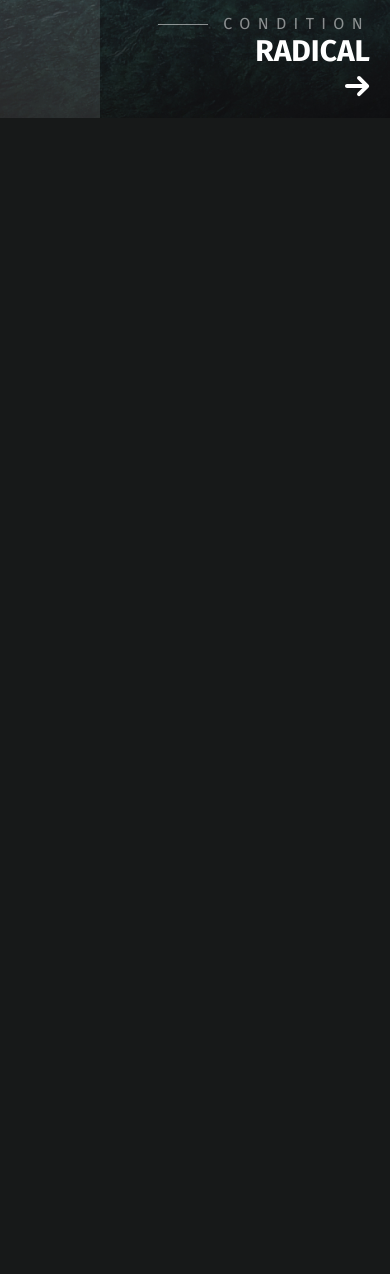
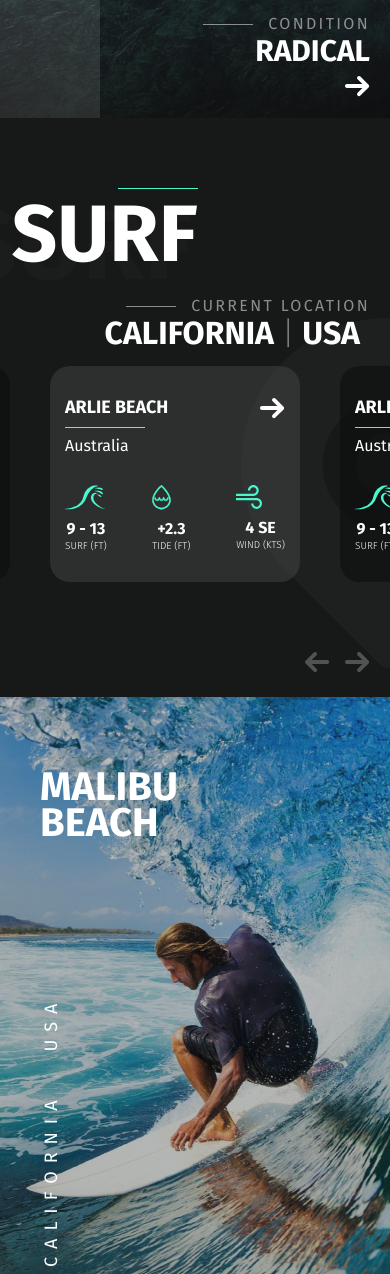
Before and after one commit to vantonenko13/go_surf, a plain HTML site: page index.html in a window 390 px wide. Shown: the part 726-2000 px from the top of the page. Before the commit the page ends 848 px from the top, so only its background shows below. Drawn offline with nearby package versions, Linux system fonts and the light colour scheme.

Commit message:
Реализован адаптив для <section class=surf> и слайдеров

```diff
--- a/index.html
+++ b/index.html
@@ -211,7 +211,7 @@
         </div>
       </div>
     </header>
-    <!-- <main>
+    <main>
       <div class="container">
         <section class="surf">
           <div class="title">
@@ -232,12 +232,8 @@
               <div class="slider-dots__content">
                 <div class="slider-dots__content-row">
                   <div class="slider-dots__content-head">
-                    <div class="slider-dots__content-title">
-                      Arlie Beach
-                    </div>
-                    <div class="slider-dots__content-subtitle">
-                      Australia
-                    </div>
+                    <div class="slider-dots__content-title">Arlie Beach</div>
+                    <div class="slider-dots__content-subtitle">Australia</div>
                   </div>
                   <a href="#" class="slider-dots__content-link">
                     <img src="img/arrow-right.svg" alt="" />
@@ -267,12 +263,8 @@
               <div class="slider-dots__content">
                 <div class="slider-dots__content-row">
                   <div class="slider-dots__content-head">
-                    <div class="slider-dots__content-title">
-                      Arlie Beach
-                    </div>
-                    <div class="slider-dots__content-subtitle">
-                      Australia
-                    </div>
+                    <div class="slider-dots__content-title">Arlie Beach</div>
+                    <div class="slider-dots__content-subtitle">Australia</div>
                   </div>
                   <a href="#" class="slider-dots__content-link">
                     <img src="img/arrow-right.svg" alt="" />
@@ -302,12 +294,8 @@
               <div class="slider-dots__content">
                 <div class="slider-dots__content-row">
                   <div class="slider-dots__content-head">
-                    <div class="slider-dots__content-title">
-                      Arlie Beach
-                    </div>
-                    <div class="slider-dots__content-subtitle">
-                      Australia
-                    </div>
+                    <div class="slider-dots__content-title">Arlie Beach</div>
+                    <div class="slider-dots__content-subtitle">Australia</div>
                   </div>
                   <a href="#" class="slider-dots__content-link">
                     <img src="img/arrow-right.svg" alt="" />
@@ -337,12 +325,8 @@
               <div class="slider-dots__content">
                 <div class="slider-dots__content-row">
                   <div class="slider-dots__content-head">
-                    <div class="slider-dots__content-title">
-                      Arlie Beach
-                    </div>
-                    <div class="slider-dots__content-subtitle">
-                      Australia
-                    </div>
+                    <div class="slider-dots__content-title">Arlie Beach</div>
+                    <div class="slider-dots__content-subtitle">Australia</div>
                   </div>
                   <a href="#" class="slider-dots__content-link">
                     <img src="img/arrow-right.svg" alt="" />
@@ -372,12 +356,8 @@
               <div class="slider-dots__content">
                 <div class="slider-dots__content-row">
                   <div class="slider-dots__content-head">
-                    <div class="slider-dots__content-title">
-                      Arlie Beach
-                    </div>
-                    <div class="slider-dots__content-subtitle">
-                      Australia
-                    </div>
+                    <div class="slider-dots__content-title">Arlie Beach</div>
+                    <div class="slider-dots__content-subtitle">Australia</div>
                   </div>
                   <a href="#" class="slider-dots__content-link">
                     <img src="img/arrow-right.svg" alt="" />
@@ -407,12 +387,8 @@
               <div class="slider-dots__content">
                 <div class="slider-dots__content-row">
                   <div class="slider-dots__content-head">
-                    <div class="slider-dots__content-title">
-                      Arlie Beach
-                    </div>
-                    <div class="slider-dots__content-subtitle">
-                      Australia
-                    </div>
+                    <div class="slider-dots__content-title">Arlie Beach</div>
+                    <div class="slider-dots__content-subtitle">Australia</div>
                   </div>
                   <a href="#" class="slider-dots__content-link">
                     <img src="img/arrow-right.svg" alt="" />
@@ -442,12 +418,8 @@
               <div class="slider-dots__content">
                 <div class="slider-dots__content-row">
                   <div class="slider-dots__content-head">
-                    <div class="slider-dots__content-title">
-                      Arlie Beach
-                    </div>
-                    <div class="slider-dots__content-subtitle">
-                      Australia
-                    </div>
+                    <div class="slider-dots__content-title">Arlie Beach</div>
+                    <div class="slider-dots__content-subtitle">Australia</div>
                   </div>
                   <a href="#" class="slider-dots__content-link">
                     <img src="img/arrow-right.svg" alt="" />
@@ -477,12 +449,8 @@
               <div class="slider-dots__content">
                 <div class="slider-dots__content-row">
                   <div class="slider-dots__content-head">
-                    <div class="slider-dots__content-title">
-                      Arlie Beach
-                    </div>
-                    <div class="slider-dots__content-subtitle">
-                      Australia
-                    </div>
+                    <div class="slider-dots__content-title">Arlie Beach</div>
+                    <div class="slider-dots__content-subtitle">Australia</div>
                   </div>
                   <a href="#" class="slider-dots__content-link">
                     <img src="img/arrow-right.svg" alt="" />
@@ -509,9 +477,10 @@
             </div>
           </div>
           <div class="surf-slider">
-            <div
-              class="surf-box"
-              style="background-image: url('img/slide-1.jpg');"
+            <div class="surf-box">
+              <div
+                class="surf-box__wrapper"
+                style="background-image: url('img/slide-1.jpg')"
               >
                 <div class="surf-box__inner">
                   <div class="surf-box__inner-title">Malibu beach</div>
@@ -523,9 +492,12 @@
                   </div>
                 </div>
               </div>
-            <div
-              class="surf-box"
-              style="background-image: url('img/slide-2.jpg');"
+            </div>
+            <div class="surf-box">
+              <div
+                class="surf-box__wrapper"
+                style="background-image: url('img/slide-2.jpg')"
+                v
               >
                 <div class="surf-box__inner">
                   <div class="surf-box__inner-title">Airlie Beach</div>
@@ -537,9 +509,11 @@
                   </div>
                 </div>
               </div>
-            <div
-              class="surf-box"
-              style="background-image: url('img/slide-3.png');"
+            </div>
+            <div class="surf-box">
+              <div
+                class="surf-box__wrapper"
+                style="background-image: url('img/slide-3.png')"
               >
                 <div class="surf-box__inner">
                   <div class="surf-box__inner-title">Cloud Nine</div>
@@ -551,9 +525,11 @@
                   </div>
                 </div>
               </div>
-            <div
-              class="surf-box"
-              style="background-image: url('img/slide-4.png');"
+            </div>
+            <div class="surf-box">
+              <div
+                class="surf-box__wrapper"
+                style="background-image: url('img/slide-4.png')"
               >
                 <div class="surf-box__inner">
                   <div class="surf-box__inner-title">Vieux Boucau</div>
@@ -565,9 +541,11 @@
                   </div>
                 </div>
               </div>
-            <div
-              class="surf-box"
-              style="background-image: url('img/slide-1.jpg');"
+            </div>
+            <div class="surf-box">
+              <div
+                class="surf-box__wrapper"
+                style="background-image: url('img/slide-1.jpg')"
               >
                 <div class="surf-box__inner">
                   <div class="surf-box__inner-title">Malibu beach</div>
@@ -579,9 +557,11 @@
                   </div>
                 </div>
               </div>
-            <div
-              class="surf-box"
-              style="background-image: url('img/slide-2.jpg');"
+            </div>
+            <div class="surf-box">
+              <div
+                class="surf-box__wrapper"
+                style="background-image: url('img/slide-2.jpg')"
               >
                 <div class="surf-box__inner">
                   <div class="surf-box__inner-title">Airlie Beach</div>
@@ -593,9 +573,11 @@
                   </div>
                 </div>
               </div>
-            <div
-              class="surf-box"
-              style="background-image: url('img/slide-3.png');"
+            </div>
+            <div class="surf-box">
+              <div
+                class="surf-box__wrapper"
+                style="background-image: url('img/slide-3.png')"
               >
                 <div class="surf-box__inner">
                   <div class="surf-box__inner-title">Cloud Nine</div>
@@ -607,9 +589,11 @@
                   </div>
                 </div>
               </div>
-            <div
-              class="surf-box"
-              style="background-image: url('img/slide-4.png');"
+            </div>
+            <div class="surf-box">
+              <div
+                class="surf-box__wrapper"
+                style="background-image: url('img/slide-4.png')"
               >
                 <div class="surf-box__inner">
                   <div class="surf-box__inner-title">Vieux Boucau</div>
@@ -622,8 +606,9 @@
                 </div>
               </div>
             </div>
+          </div>
         </section>
-        <section class="holder">
+        <!-- <section class="holder">
           <div class="container">
             <div class="title">
               <span
@@ -1978,9 +1963,9 @@
           <div class="footer__copy">
             © Go-Surf 2018. All Rights Reserved.
           </div>
-        </footer>
-      </div>
-    </main> -->
+        </footer> -->
+      </div>
+    </main>
 
     <script src="https://ajax.googleapis.com/ajax/libs/jquery/3.4.1/jquery.min.js"></script>
     <script src="js/libs.min.js"></script>
--- a/js/main.js
+++ b/js/main.js
@@ -13,6 +13,12 @@ $(function () {
     slidesToShow: 4,
     slidesToScroll: 4,
     asNavFor: ".header__slider",
+    responsive: [
+      {
+        breakpoint: 961,
+        settings: "unslick",
+      },
+    ],
   });
 
   $(".surf-slider").slick({
@@ -23,6 +29,35 @@ $(function () {
     nextArrow:
       '<img class="slider-arrows slider-arrows__right" src="img/arrow-right.svg" alt="" />',
     asNavFor: ".slider-map",
+    responsive: [
+      {
+        breakpoint: 1210,
+        settings: {
+          slidesToShow: 3,
+        },
+      },
+      {
+        breakpoint: 900,
+        settings: {
+          slidesToShow: 2,
+          centerMode: true,
+        },
+      },
+      {
+        breakpoint: 720,
+        settings: {
+          slidesToShow: 1,
+          centerMode: true,
+        },
+      },
+      {
+        breakpoint: 426,
+        settings: {
+          slidesToShow: 1,
+          centerMode: false,
+        },
+      },
+    ],
   });
 
   $(".slider-map").slick({
@@ -31,6 +66,28 @@ $(function () {
     arrows: false,
     asNavFor: ".surf-slider",
     focusOnSelect: true,
+    responsive: [
+      {
+        breakpoint: 1103,
+        settings: {
+          slidesToShow: 3,
+        },
+      },
+      {
+        breakpoint: 900,
+        settings: {
+          slidesToShow: 2,
+          centerMode: true,
+        },
+      },
+      {
+        breakpoint: 720,
+        settings: {
+          slidesToShow: 1,
+          centerMode: true,
+        },
+      },
+    ],
   });
 
   $(".holder__slider, .shop__slider").slick({
--- a/scss/_media.scss
+++ b/scss/_media.scss
@@ -28,6 +28,9 @@
   }
   .header__arrows {
     left: 130px;
+  }
+  .surf-box__inner {
+    min-height: 650px;
   }
 }
 
@@ -84,6 +87,78 @@
   }
   .slider-arrows__left {
     right: 60px;
+  }
+}
+
+@media (max-width: 1250px) {
+  .slider-map {
+    max-width: 1000px;
+    min-height: 515px;
+  }
+  .slider-map .slick-list {
+    min-height: 515px;
+  }
+  .slider-dots--1 {
+    top: 266px;
+  }
+  .slider-dots--2 {
+    top: 232px;
+  }
+  .slider-dots--3 {
+    top: 253px;
+  }
+  .slider-dots--4 {
+    top: 390px;
+  }
+  .slider-dots--5 {
+    top: 180px;
+  }
+  .slider-dots--6 {
+    top: 440px;
+    left: -85px;
+  }
+  .slider-dots--7 {
+    top: 312px;
+    left: -85px;
+  }
+  .slider-dots--8 {
+    top: 397px;
+  }
+}
+
+@media (max-width: 1102px) {
+  .slider-map {
+    background-image: none;
+    max-width: 100%;
+    min-height: 280px;
+  }
+  .slider-dots__circle {
+    display: none;
+  }
+  .slider-dots__content {
+    display: block;
+  }
+  .slider-dots {
+    position: static;
+  }
+  .slider-map {
+    .slick-list {
+      overflow: hidden;
+      min-height: 280px;
+    }
+    .slick-track {
+      min-height: 280px;
+      .slider-dots__content {
+        transform: translate(0, 0);
+      }
+      .slider-dots__content {
+        width: 285px;
+        padding: 28px 31px 0 32px;
+      }
+    }
+  }
+  .slider-map .slick-current .slider-dots__content {
+    background-color: rgba(#444, 0.5);
   }
 }
 
@@ -152,6 +227,9 @@
   .dots-box__name {
     line-height: 18px;
   }
+  .surf__subtitle {
+    padding-right: 20px;
+  }
 }
 
 @media (max-width: 960px) {
@@ -161,6 +239,34 @@
 }
 
 @media (max-width: 767px) {
+}
+
+@media (max-width: 720px) {
+  .title {
+    span {
+      font-size: 100px;
+      padding-bottom: 80px;
+      padding-left: 10px;
+    }
+  }
+  .surf-slider .slider-arrows {
+    top: 20px;
+  }
+  .surf-slider {
+    padding-top: 65px;
+  }
+  .surf,
+  .holder {
+    padding: 70px 0 50px;
+  }
+}
+@media (max-width: 520px) {
+  .headline-left {
+    letter-spacing: 2.33333px;
+  }
+  .subtitle-head {
+    font-size: 32px;
+  }
 }
 
 @media (max-width: 460px) {
@@ -200,3 +306,21 @@
     line-height: 100px;
   }
 }
+
+@media (max-width: 425px) {
+  .slider-map .slick-track .slider-dots__content {
+    width: 250px;
+    padding: 28px 15px 0;
+  }
+  .surf-slider .slick-slide:nth-child(4n + 3) .surf-box,
+  .surf-slider .slick-slide:nth-child(4n + 1) .surf-box {
+    margin-top: 0;
+  }
+}
+
+@media (max-width: 374px) {
+  .slider-map .slick-track .slider-dots__content {
+    width: 200px;
+    padding: 28px 10px 0;
+  }
+}
--- a/scss/style.scss
+++ b/scss/style.scss
@@ -255,9 +255,11 @@
 }
 
 .surf-box {
-  background-position: center;
-  background-repeat: no-repeat;
-  background-size: cover;
+  &__wrapper {
+    background-position: center;
+    background-repeat: no-repeat;
+    background-size: cover;
+  }
   &__inner {
     min-height: 750px;
     background: rgba(#1c2121, 0.85);
@@ -315,6 +317,7 @@
   margin: 0 auto;
   .slick-list {
     min-height: 635px;
+    overflow: visible;
   }
   .slick-current {
     .slider-dots__content {
```
Also changed, not shown: css/style.min.css. Lines whose indentation alone changed are shown as unchanged.
